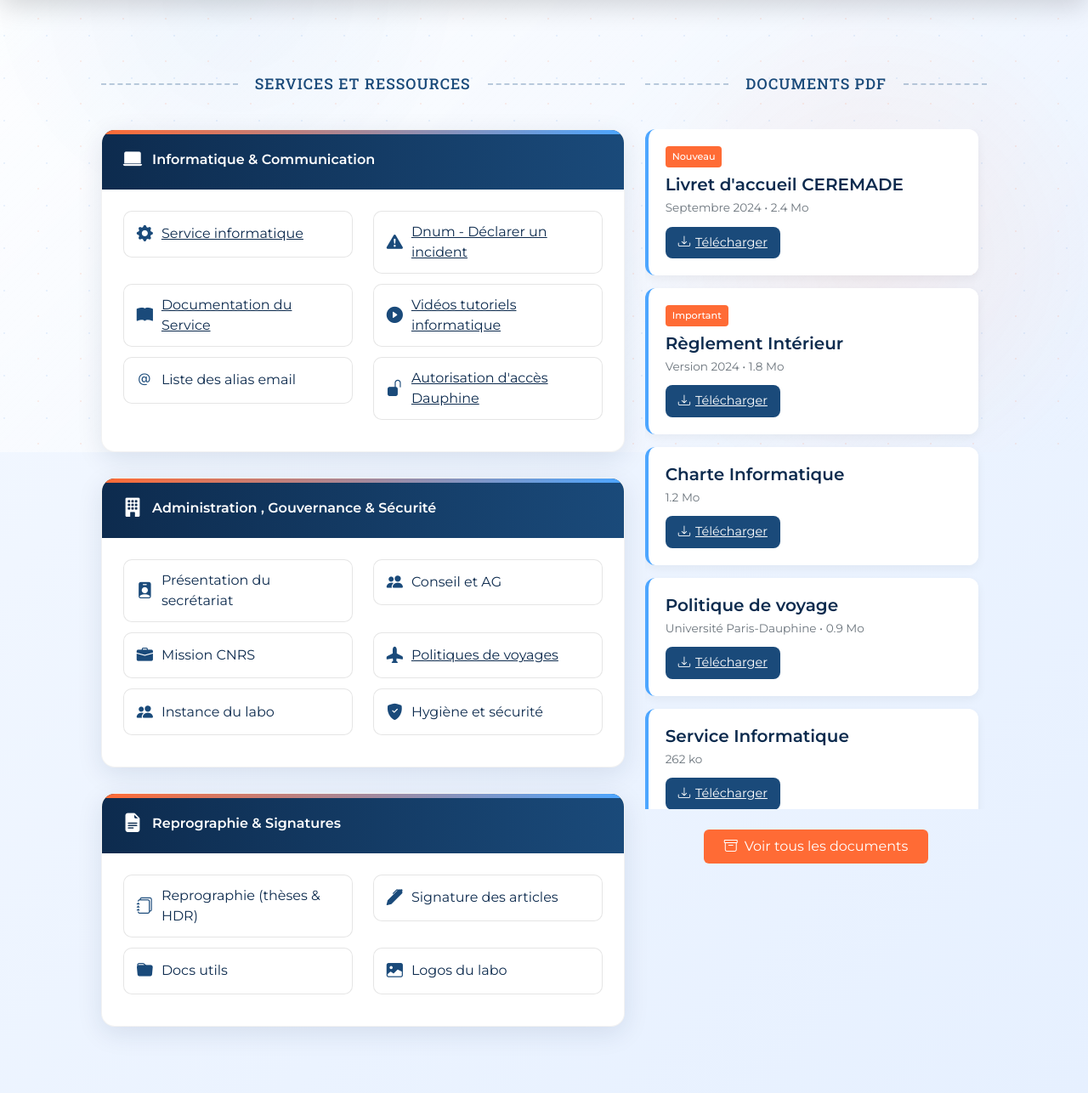
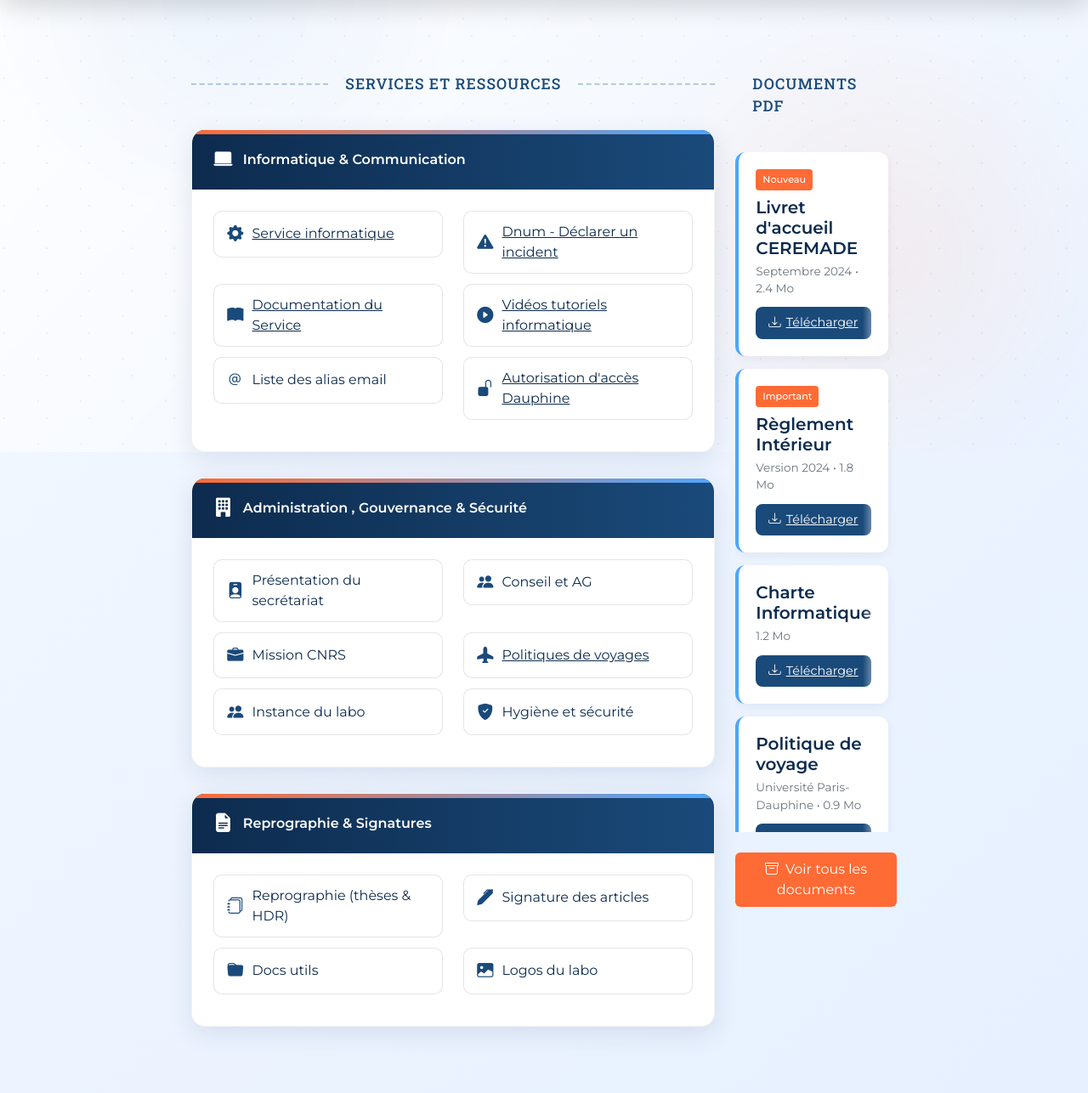
Before and after one commit to abdouseck632/Intranet, a Flask app: page / in a window 1280 px wide. Shown: the part 268-1554 px from the top of the page at 85% size. Run offline with Flask 3, Linux system fonts and the light colour scheme; the visitor is signed in with stand-in values (Sample User, id 1); some libraries are stand-ins or nearby versions.

Commit message:
resize documents pdf

```diff
--- a/app.py
+++ b/app.py
@@ -114,4 +114,4 @@ def seminaires():
 
 
 if __name__ == "__main__":
-    app.run(host="0.0.0.0", port=5000, debug=True)
+    app.run(host="0.0.0.0", port=5001, debug=True)
--- a/templates/home.html
+++ b/templates/home.html
@@ -186,7 +186,7 @@
     </div>
 
             <!-- Colonne de droite - PDF -->
-            <div class="col-lg-4 pdf-column col-xl-4">
+            <div class="col-lg-4 pdf-column col-xl-2">
                 <div class="animate-card">
                     <div class="section-divider">
                         <span class="section-divider-text">Documents PDF</span>
```
